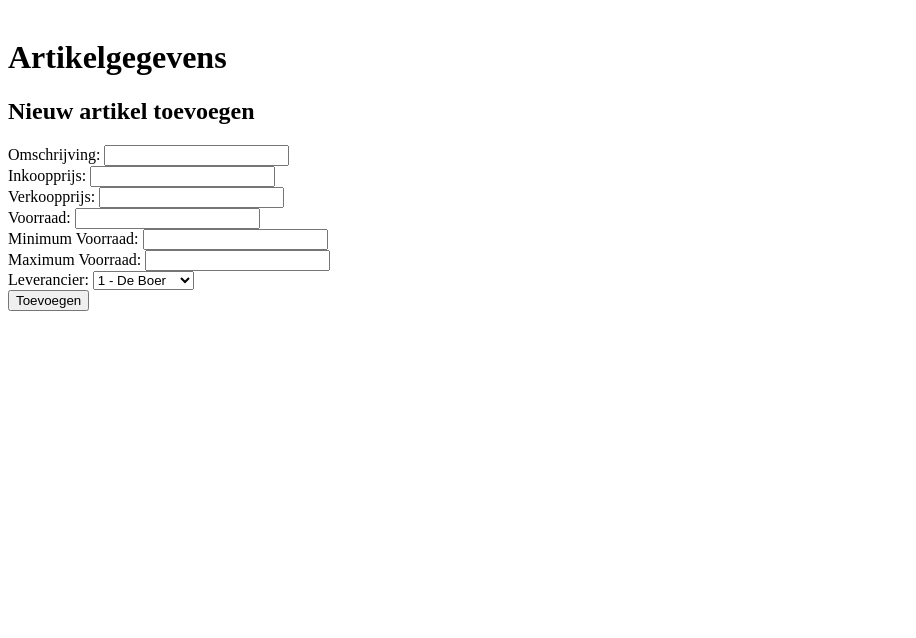
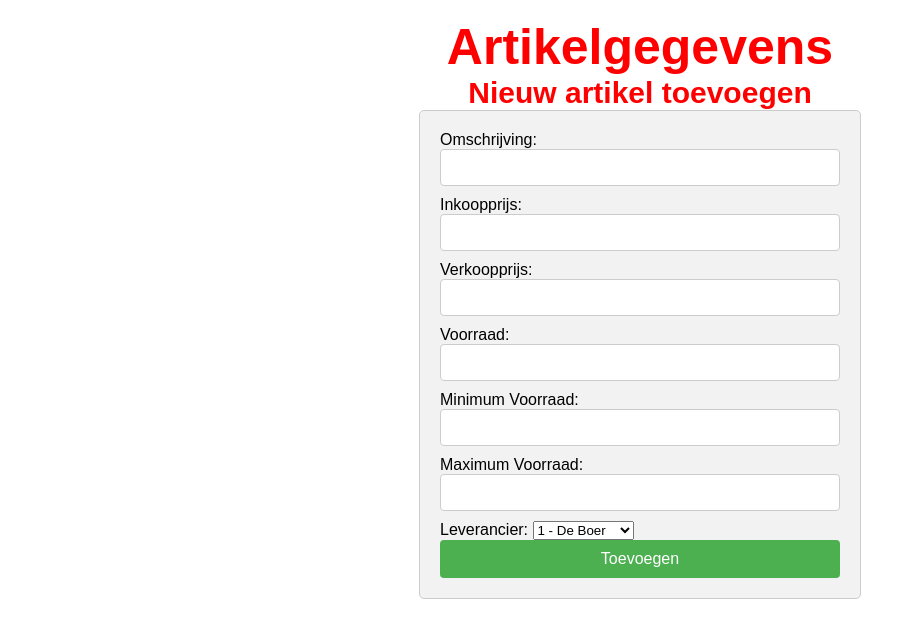
Before and after one commit to ErenUysal010/Boodschappenservice-bas, a PHP site: page /insert_artikel.php in a window 1280 px wide. Shown: the part 108-746 px from the top of the page, without its empty margins (0-916 px from the left). Run offline with PHP 8.4, Linux system fonts and the light colour scheme; data comes from the database, SQL or seed files in the repository.

Commit message:
puntes op de i

```diff
--- a/artikelen_inzien.php
+++ b/artikelen_inzien.php
@@ -29,7 +29,7 @@ $artikelen = Artikel::getArtikelen();
             <th>Voorraad</th>
             <th>Minimale Voorraad</th>
             <th>Maximale Voorraad</th>
-            <th>Locatie</th>
+            <th>Leverancier</th>
         </tr>
         <?php foreach ($artikelen as $artikel) { ?>
             <tr>
@@ -40,7 +40,7 @@ $artikelen = Artikel::getArtikelen();
                 <td><?php echo $artikel['artVoorraad']; ?></td>
                 <td><?php echo $artikel['artMinVoorraad']; ?></td>
                 <td><?php echo $artikel['artMaxVoorraad']; ?></td>
-                <td><?php echo $artikel['artLocatie']; ?></td>
+                <td><?php echo $artikel['levId']; ?></td>
                 <td><a href="edit_artikel.php?id=<?php echo $artikel['artId']; ?>">Bewerken</a></td>
                 <td><a href="delete_artikel.php?id=<?php echo $artikel['artId']; ?>">Verwijderen</a></td>
             </tr>
--- a/styles.css
+++ b/styles.css
@@ -38,6 +38,7 @@
   background-color: inherit;
   font-family: inherit;
   margin: 0;
+  border-radius: 5px;
 }
 
 .navbar a:hover, .dropdown:hover .dropbtn {
@@ -74,6 +75,24 @@
 .navbar .active {
   background-color: #ffffff;
   color: black;
+}
+
+h1{
+  text-align: center;
+  font-family: Arial, Helvetica, sans-serif;
+  color: #ff0000;
+  font-size: 50px;
+  margin-top: 0px;
+  margin-bottom: 0px;
+}
+
+h2{
+  text-align: center;
+  font-family: Arial, Helvetica, sans-serif;
+  color: #ff0000;
+  font-size: 30px;
+  margin-top: 0px;
+  margin-bottom: 0px;
 }
 
 table {
@@ -120,3 +139,40 @@ a {
   transition: background-color 0.3s ease;
 }
 */
+form {
+  width: 400px;
+  margin: 0 auto;
+  padding: 20px;
+  background-color: #f2f2f2;
+  border: 1px solid #ccc;
+  border-radius: 5px;
+  font-family: Arial, sans-serif;
+}
+
+/* Stijl voor de formuliervelden */
+input[type="text"],
+input[type="email"] {
+  width: 100%;
+  padding: 10px;
+  margin-bottom: 10px;
+  border: 1px solid #ccc;
+  border-radius: 4px;
+  box-sizing: border-box;
+}
+
+/* Stijl voor de verzendknop */
+input[type="submit"] {
+  width: 100%;
+  background-color: #4CAF50;
+  color: white;
+  padding: 10px 20px;
+  border: none;
+  border-radius: 4px;
+  cursor: pointer;
+  font-size: 16px;
+}
+
+/* Stijl voor de verzendknop wanneer ingedrukt */
+input[type="submit"]:active {
+  background-color: #45a049;
+}
```
